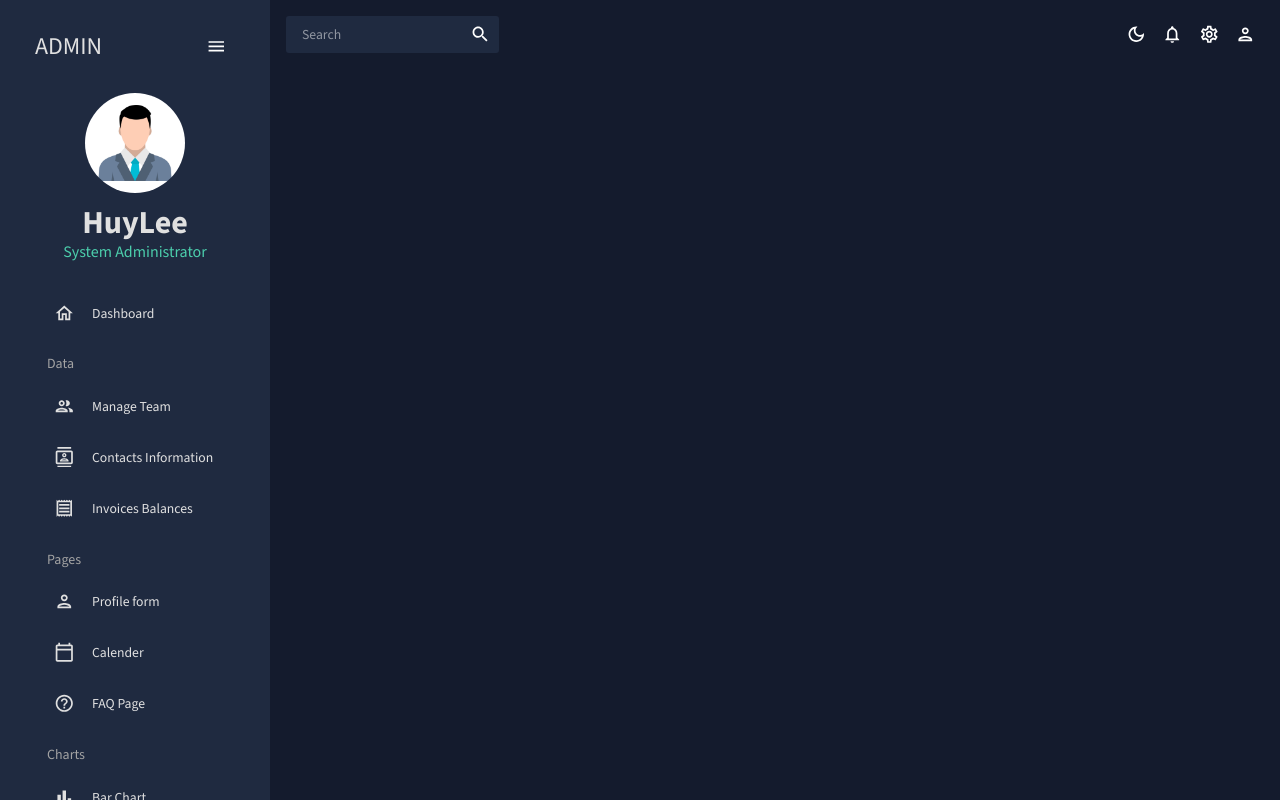
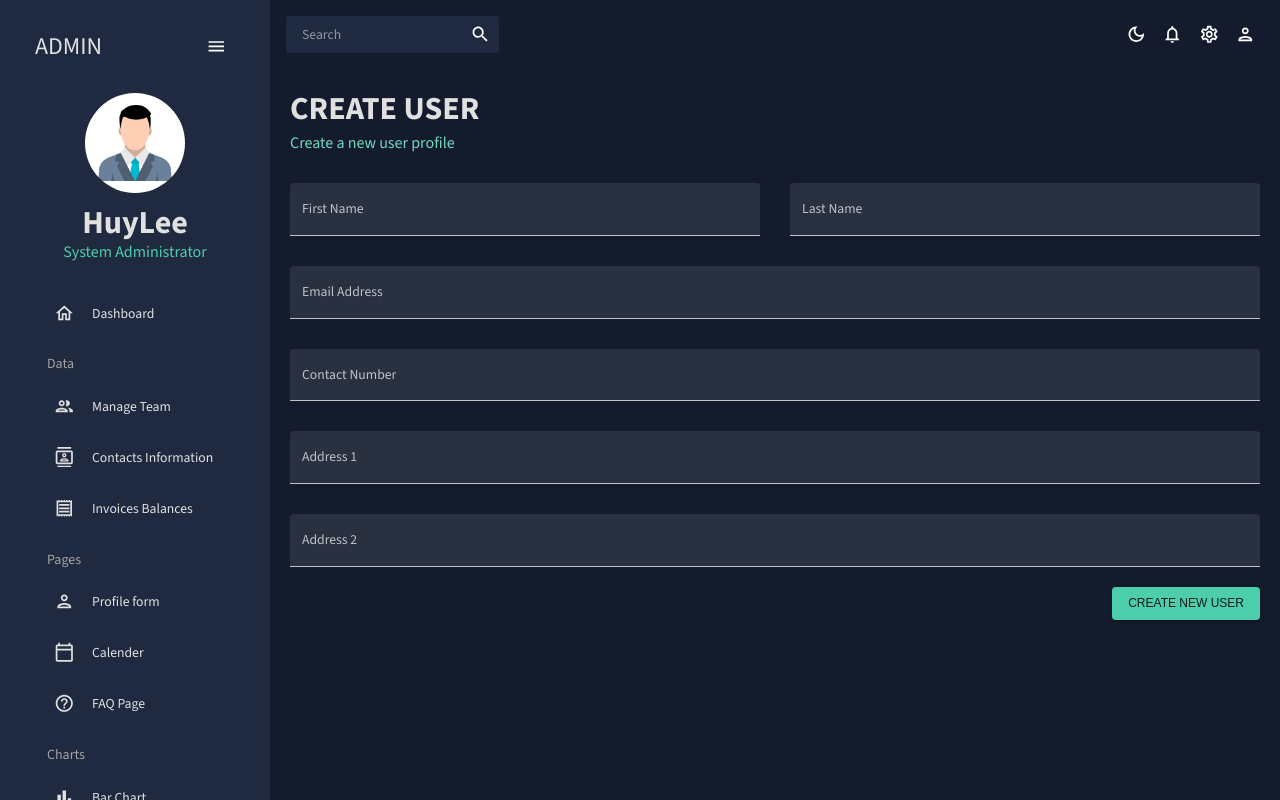
Before and after one commit to Huyllee/react-admin-dashboard, a React (Create React App) app: page /form in a window 1280 px wide. Built offline with nearby package versions, Linux system fonts and the light colour scheme.

Commit message:
create profile form page

```diff
--- a/src/App.js
+++ b/src/App.js
@@ -8,7 +8,7 @@
 import Invoices from "./pages/invoices";
 import Contacts from "./pages/contacts";
 // import Bar from "./pages/bar";
-// import Form from "./pages/form";
+import Form from "./pages/form";
 // import Line from "./pages/line";
 // import Pie from "./pages/pie";
 // import FAQ from "./pages/faq";
@@ -31,9 +31,9 @@
               <Route path="/team" element={<Team />} />
               <Route path="/invoices" element={<Invoices />} />
               <Route path="/contacts" element={<Contacts />} />
-              {/* <Route path="/bar" element={<Bar />} />
+              {/* <Route path="/bar" element={<Bar />} /> */}
               <Route path="/form" element={<Form />} />
-              <Route path="/line" element={<Line />} />
+              {/* <Route path="/line" element={<Line />} />
               <Route path="/pie" element={<Pie />} />
               <Route path="/faq" element={<FAQ />} />
               <Route path="/geography" element={<Geography />} />
--- /dev/null
+++ b/src/pages/form/index.jsx
@@ -0,0 +1,156 @@
+import React from "react";
+import { Formik } from "formik";
+import * as yup from "yup";
+import { Box, Button, TextField, useMediaQuery } from "@mui/material";
+import Header from "../../components/Header";
+
+const initialValues = {
+  firstName: "",
+  lastName: "",
+  email: "",
+  contact: "",
+  address1: "",
+  address2: "",
+};
+
+const phoneRegExp =
+  /^((\+[1-9]{1,4}[ -]?)|(\([0-9]{2,3}\)[ -]?)|([0-9]{2,4})[ -]?)*?[0-9]{3,4}[ -]?[0-9]{3,4}$/;
+
+const userSchema = yup.object().shape({
+  firstName: yup.string().required("required"),
+  lastName: yup.string().required("required"),
+  email: yup.string().email("Email address is not valid").required("required"),
+  contact: yup
+    .string()
+    .matches(phoneRegExp, "Phone number is not valid")
+    .required("required"),
+  address1: yup.string().required("required"),
+  address2: yup.string().required("required"),
+});
+
+const Form = () => {
+  const isNonMobile = useMediaQuery("(min-width:600px)");
+
+  const handleFormSubmit = (values) => {
+    console.log(values);
+  };
+
+  return (
+    <Box m="20px">
+      <Header title="CREATE USER" subtitle="Create a new user profile" />
+
+      <Formik
+        onSubmit={handleFormSubmit}
+        initialValues={initialValues}
+        validationSchema={userSchema}
+      >
+        {({
+          values,
+          errors,
+          touched,
+          handleBlur,
+          handleChange,
+          handleSubmit,
+        }) => (
+          <form onSubmit={handleSubmit}>
+            <Box
+              display="grid"
+              gap="30px"
+              gridTemplateColumns="repeat(4, minmax(0, 1fr))"
+              sx={{
+                "& > div": { gridColumn: isNonMobile ? undefined : "span 4" },
+              }}
+            >
+              <TextField
+                fullWidth
+                variant="filled"
+                type="text"
+                label="First Name"
+                onBlur={handleBlur}
+                onChange={handleChange}
+                value={values.firstName}
+                name="firstName"
+                error={touched.firstName && errors.firstName}
+                helperText={touched.firstName && errors.firstName}
+                sx={{ gridColumn: "span 2" }}
+              />
+              <TextField
+                fullWidth
+                variant="filled"
+                type="text"
+                label="Last Name"
+                onBlur={handleBlur}
+                onChange={handleChange}
+                value={values.lastName}
+                name="lastName"
+                error={touched.lastName && errors.lastName}
+                helperText={touched.lastName && errors.lastName}
+                sx={{ gridColumn: "span 2" }}
+              />
+              <TextField
+                fullWidth
+                variant="filled"
+                type="text"
+                label="Email Address"
+                onBlur={handleBlur}
+                onChange={handleChange}
+                value={values.email}
+                name="email"
+                error={touched.email && errors.email}
+                helperText={touched.email && errors.email}
+                sx={{ gridColumn: "span 4" }}
+              />
+              <TextField
+                fullWidth
+                variant="filled"
+                type="text"
+                label="Contact Number"
+                onBlur={handleBlur}
+                onChange={handleChange}
+                value={values.contact}
+                name="contact"
+                error={touched.contact && errors.contact}
+                helperText={touched.contact && errors.contact}
+                sx={{ gridColumn: "span 4" }}
+              />
+              <TextField
+                fullWidth
+                variant="filled"
+                type="text"
+                label="Address 1"
+                onBlur={handleBlur}
+                onChange={handleChange}
+                value={values.address1}
+                name="address1"
+                error={touched.address1 && errors.address1}
+                helperText={touched.address1 && errors.address1}
+                sx={{ gridColumn: "span 4" }}
+              />
+              <TextField
+                fullWidth
+                variant="filled"
+                type="text"
+                label="Address 2"
+                onBlur={handleBlur}
+                onChange={handleChange}
+                value={values.address2}
+                name="address2"
+                error={touched.address2 && errors.address2}
+                helperText={touched.address2 && errors.address2}
+                sx={{ gridColumn: "span 4" }}
+              />
+            </Box>
+
+            <Box display="flex" justifyContent="end" mt="20px">
+              <Button type="submit" color="secondary" variant="contained">
+                Create New User
+              </Button>
+            </Box>
+          </form>
+        )}
+      </Formik>
+    </Box>
+  );
+};
+
+export default Form;
```
